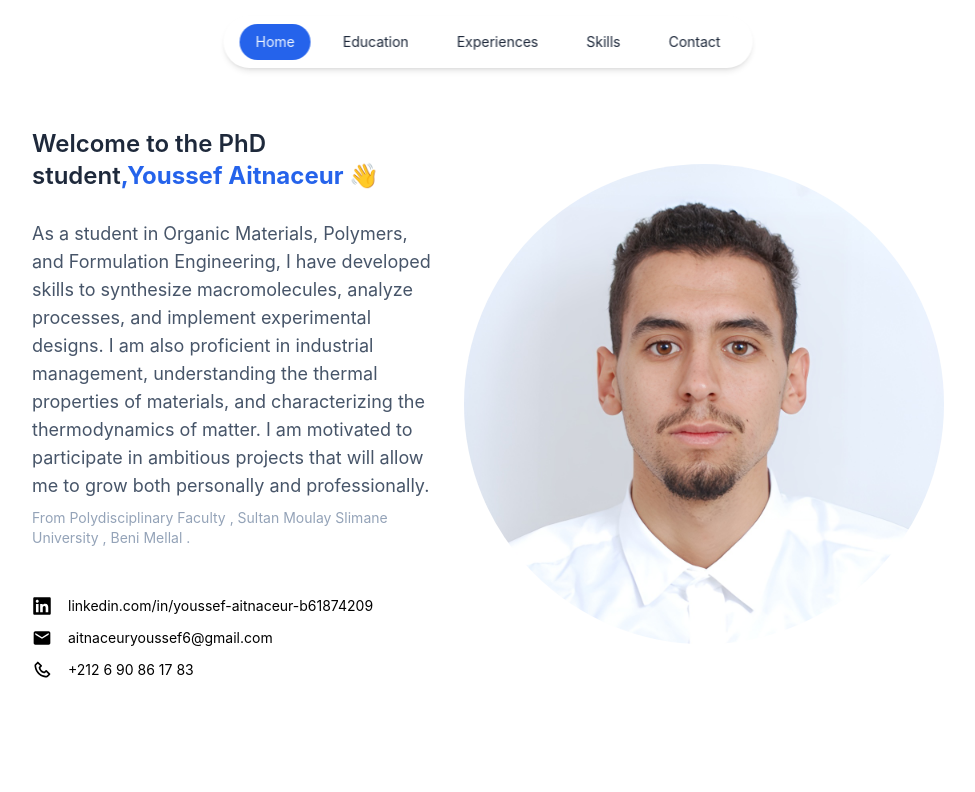
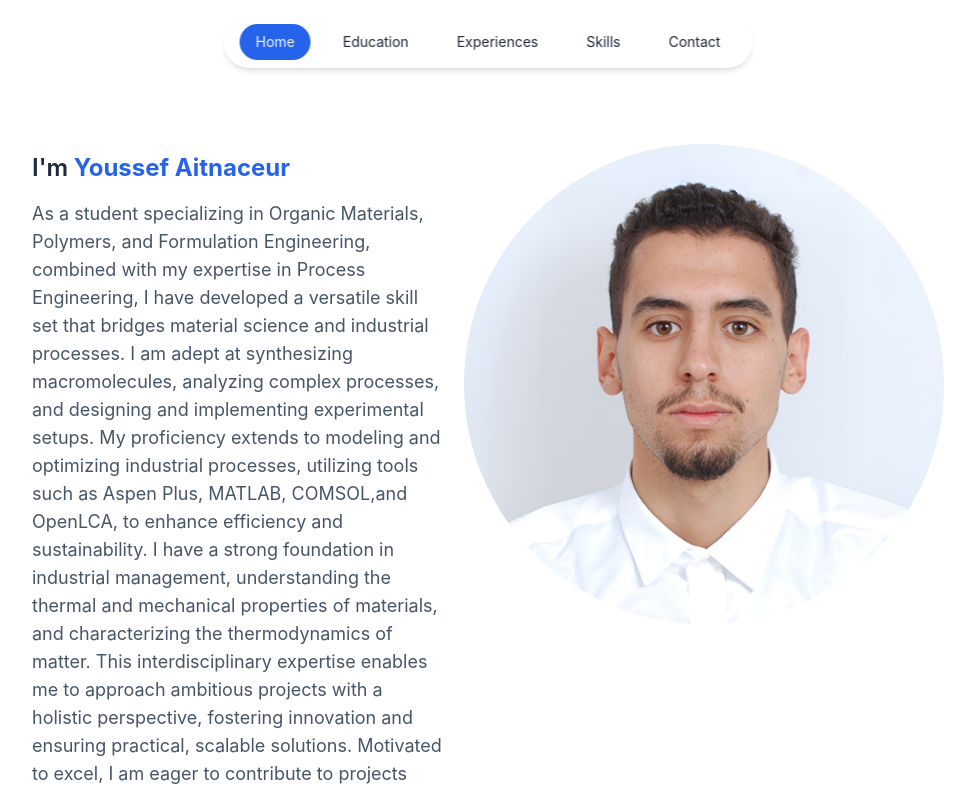
Before and after one commit to alione10-lm/youssef-portfolio, a React (Vite) app: page /home in a window 1280 px wide. Shown: the top 792 px of the page, without its empty margins (152-1127 px from the left). Built offline with nearby package versions, Linux system fonts and the light colour scheme.

Commit message:
latest-version

```diff
--- a/src/pages/Contact.jsx
+++ b/src/pages/Contact.jsx
@@ -5,49 +5,23 @@ import toast from "react-hot-toast";
 import { useRef, useState } from "react";
 
 import emailjs from "@emailjs/browser";
+import { useForm } from "react-hook-form";
 
 function Contact() {
-  // const form = useRef();
+  const {
+    reset,
+    formState: { isSubmitting },
+    register,
+    handleSubmit,
+  } = useForm();
+  console.log(isSubmitting);
 
-  const [firstName, setFirstname] = useState("");
-  const [lastName, setlastname] = useState("");
-  const [email, setEmail] = useState("");
-  const [message, setMessage] = useState("");
-
-  // const templateParams = {
-  //   from_name: firstName,
-  //   from_email: email,
-  //   message: message,
-  // };
-
-  // function sendEmail(e) {
-  //   e.preventDefault();
-
-  //   emailjs
-  //     .sendForm("oussama_10", "template_sz4mrnr", form.current, {
-  //       publicKey: "uf3cFIi9qU3Ke4C5O",
-  //     })
-  //     .then(
-  //       () => {
-  //         console.log("SUCCESS!");
-  //       },
-  //       (error) => {
-  //         console.log("FAILED...", error.text);
-  //       }
-  //     );
-  // }
-
-  // var templateParams = {
-  //   name: 'James',
-  //   notes: 'Check this out!',
-  // };
-  function sendEmail(e) {
-    e.preventDefault();
-
+  function sendEmail(data) {
+    console.log(data);
     const templateParams = {
-      from_name: firstName,
-      from_email: email,
-      message: message,
+      from_email: data.email,
+      from_name: `${data.firstName} ${data.lastName}`,
+      message: data.message,
     };
 
     emailjs
@@ -60,12 +34,11 @@ function Contact() {
       .then(
         (result) => {
           console.log(result.text);
-          toast.success(`thanks for your message,${firstName}`);
+          toast.success(`thanks for your message,${data.firstName}`);
           // Handle success (e.g., show a success message)
         },
         (error) => {
           console.error(error.text);
-          // Handle error (e.g., show an error message)
         }
       );
   }
@@ -88,7 +61,7 @@ function Contact() {
             // src="https://images.pexels.com/photos/955395/pexels-photo-955395.jpeg?auto=compress&cs=tinysrgb&w=1260&h=750&dpr=1"
             src="/contact.webp"
           />
-          <form className="" onSubmit={sendEmail}>
+          <form className="" onSubmit={handleSubmit(sendEmail)}>
             <div className="grid md:grid-cols-2 md:gap-6">
               <div className="relative z-0 w-full mb-5 group">
                 <input
@@ -98,7 +71,7 @@ function Contact() {
                   className="block py-2.5 px-0 w-full text-sm text-gray-900 bg-transparent border-0 border-b-2 border-gray-300 appearance-none dark:text-white dark:border-gray-600 dark:focus:border-blue-500 focus:outline-none focus:ring-0 focus:border-blue-600 peer"
                   placeholder=" "
                   required
-                  onChange={(e) => setFirstname(e.target.value)}
+                  {...register("firstName")}
                 />
                 <label
                   htmlFor="floating_first_name"
@@ -115,7 +88,7 @@ function Contact() {
                   className="block py-2.5 px-0 w-full text-sm text-gray-900 bg-transparent border-0 border-b-2 border-gray-300 appearance-none dark:text-white dark:border-gray-600 dark:focus:border-blue-500 focus:outline-none focus:ring-0 focus:border-blue-600 peer"
                   placeholder=" "
                   required
-                  onChange={(e) => setlastname(e.target.value)}
+                  {...register("lastName")}
                 />
                 <label
                   htmlFor="floating_last_name"
@@ -133,7 +106,7 @@ function Contact() {
                 className="block py-2.5 px-0 w-full text-sm text-gray-900 bg-transparent border-0 border-b-2 border-gray-300 appearance-none dark:text-white dark:border-gray-600 dark:focus:border-blue-500 focus:outline-none focus:ring-0 focus:border-blue-600 peer"
                 placeholder=" "
                 required
-                onChange={(e) => setEmail(e.target.value)}
+                {...register("email")}
               />
               <label
                 htmlFor="floating_email"
@@ -148,7 +121,7 @@ function Contact() {
                 className="block py-2.5 px-0 w-full text-sm text-gray-900 bg-transparent border-0 border-b-2 border-gray-300 appearance-none dark:text-white dark:border-gray-600 dark:focus:border-blue-500 focus:outline-none focus:ring-0 focus:border-blue-600 peer"
                 required
                 placeholder=" "
-                onChange={(e) => setMessage(e.target.value)}
+                {...register("message")}
               />
               <label
                 htmlFor="floating_repeat_password"
@@ -157,6 +130,7 @@ function Contact() {
                 Message
               </label>
             </div>
+
             <button
               type="submit"
               className="text-white flex items-center justify-center gap-2  bg-blue-600 hover:bg-blue-700 focus:ring-4 focus:outline-none focus:ring-blue-300 font-medium rounded-lg text-sm w-full sm:w-auto px-5 py-2.5 text-center dark:bg-blue-600 dark:hover:bg-blue-700 dark:focus:ring-blue-800"
--- a/src/pages/Experiences.jsx
+++ b/src/pages/Experiences.jsx
@@ -1,6 +1,5 @@
 import { motion } from "motion/react";
 import { variants } from "../services/config";
-import { LuCheck, LuLocate, LuLocateOff } from "react-icons/lu";
 
 const data = [
   {
@@ -73,7 +72,7 @@ function Experiences() {
           <ul className="flex flex-col gap-1">
             {el.goals.map((goal) => (
               <li key={ndx} className="text-slate-600">
-                <span>{goal}.</span>
+                <span>- {goal}.</span>
               </li>
             ))}
           </ul>
--- a/src/pages/Home.jsx
+++ b/src/pages/Home.jsx
@@ -11,24 +11,30 @@ function Home() {
       animate="visible"
       variants={variants}
       transition={{ duration: 0.8, ease: "easeInOut" }}
-      className="w-full flex flex-col-reverse md:flex-row gap-5 py-10 md:px-10  items-center justify-between "
+      className="w-full flex flex-col-reverse md:flex-row gap-5 pt-10 md:pt-16 md:px-10  items-start justify-between "
     >
       <div className="flex flex-col gap-2  md:items-start py-2">
-        <h1 className="text-slate-800 text-xl md:text-2xl md:mb-5 mb-2 font-semibold">
-          Welcome to the PhD student
-          <span className="text-blue-600 font-bold ">
-            ,Youssef Aitnaceur 👋
-          </span>
+        <h1 className="text-slate-800 text-xl md:text-2xl  mb-2 font-semibold">
+          I'm
+          <span className="text-blue-600 font-bold "> Youssef Aitnaceur</span>
         </h1>
-
         <p className="text-sm md:text-lg text-slate-600">
-          As a student in Organic Materials, Polymers, and Formulation
-          Engineering, I have developed skills to synthesize macromolecules,
-          analyze processes, and implement experimental designs. I am also
-          proficient in industrial management, understanding the thermal
-          properties of materials, and characterizing the thermodynamics of
-          matter. I am motivated to participate in ambitious projects that will
-          allow me to grow both personally and professionally.
+          As a student specializing in Organic Materials, Polymers, and
+          Formulation Engineering, combined with my expertise in Process
+          Engineering, I have developed a versatile skill set that bridges
+          material science and industrial processes. I am adept at synthesizing
+          macromolecules, analyzing complex processes, and designing and
+          implementing experimental setups. My proficiency extends to modeling
+          and optimizing industrial processes, utilizing tools such as Aspen
+          Plus, MATLAB, COMSOL,and OpenLCA, to enhance efficiency and
+          sustainability. I have a strong foundation in industrial management,
+          understanding the thermal and mechanical properties of materials, and
+          characterizing the thermodynamics of matter. This interdisciplinary
+          expertise enables me to approach ambitious projects with a holistic
+          perspective, fostering innovation and ensuring practical, scalable
+          solutions. Motivated to excel, I am eager to contribute to projects
+          that challenge me to grow personally and professionally while
+          addressing real-world challenges.
         </p>
 
         <p className="text-slate-400 text-xs md:text-sm ">
@@ -44,11 +50,13 @@ function Home() {
           </div>
           <div className="flex items-center text-xs md:text-sm  gap-2 md:gap-4 cursor-pointer hover:text-blue-700 transition-all duration-200">
             <MdEmail size={20} />
-            <span>aitnaceuryoussef6@gmail.com</span>
+            <a href="mailto:aitnaceuryoussef6@gmail.com">
+              aitnaceuryoussef6@gmail.com
+            </a>
           </div>
           <div className="flex items-center  text-xs md:text-sm gap-2 md:gap-4 cursor-pointer hover:text-blue-700 transition-all duration-200">
             <BiPhone size={20} />
-            <span>+212 6 90 86 17 83</span>
+            <a href="tel:+1234567890">+212 6 90 86 17 83</a>
           </div>
         </div>
       </div>
```
Also changed, not shown: index.html (line endings or trailing spaces).
